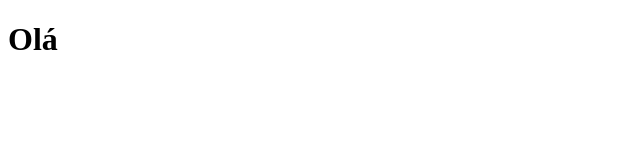
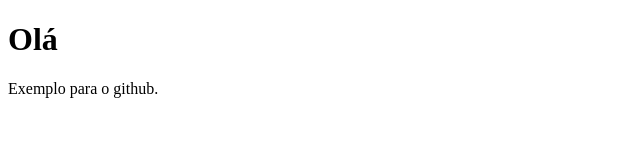
Before and after one commit to alvesTPG/teste, a plain HTML site: page index.html in a window 1280 px wide. Shown: the whole page, without its empty margins (0-640 px from the left). Drawn offline with Linux system fonts and the light colour scheme.

Commit message:
adicionado 1 paragrafo

```diff
--- a/index.html
+++ b/index.html
@@ -8,5 +8,6 @@
 </head>
 <body>
     <h1>Olá</h1>
+    <p>Exemplo para o github.</p>
 </body>
 </html>
```
